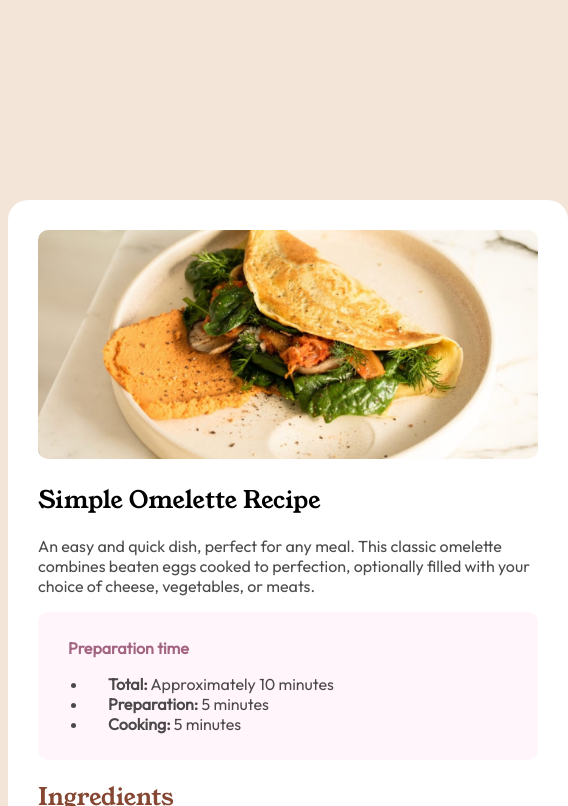
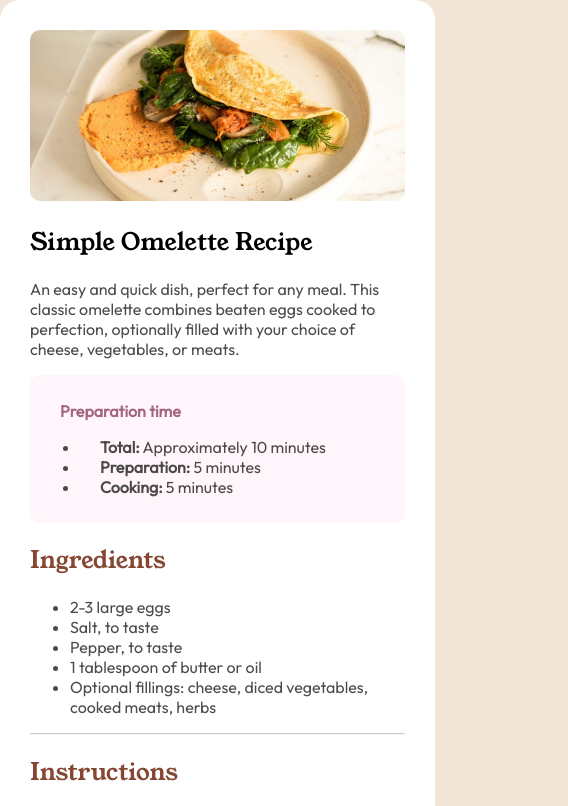
Before and after one commit to Hroldddp/Recipe-Page, a plain HTML site: page index.html in a window 390 px wide. Shown: the top 806 px of the page, 568 px wide, since content can reach past the window. Drawn offline with Linux system fonts and the light colour scheme.

Commit message:
Fixed styles

```diff
--- a/styles.css
+++ b/styles.css
@@ -16,8 +16,7 @@ body {
     flex-direction: column;
     align-items: center;
     justify-content: center;
-    margin-top: 200px;
-    margin-bottom: 200px;
+    margin: 200px;
     padding: 0px;
 }
 
@@ -108,3 +107,21 @@ ul, ol {
     color: hsl(228, 45%, 44%);
     text-decoration: none;
 }
+
+@media screen and (max-width: 1000px) {
+    body {
+        margin: 0px;
+        padding: 0px;
+    }
+
+    main {
+        margin: auto;
+        padding: 30px;
+        width: 375px;
+        height: auto;
+    }
+
+    main img {
+        width: 375px;
+    }
+}
```
